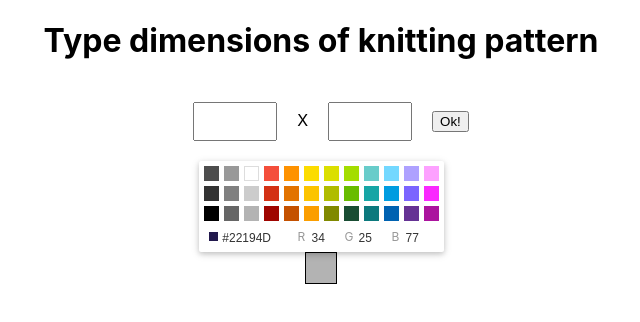
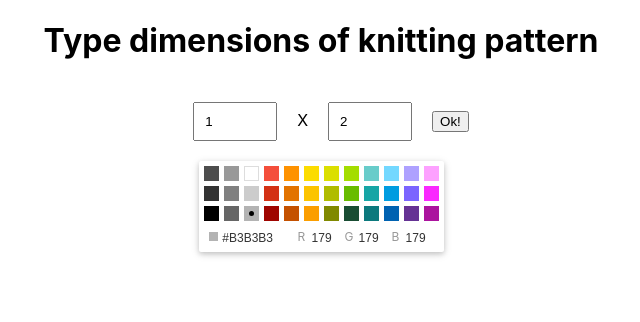
Before and after one commit to dagmarawieczorek/knitting-pattern-maker, a React (Create React App) app: page / in a window 1280 px wide. Shown: the top 322 px of the page, without its empty margins (319-959 px from the left). Built offline with nearby package versions, Linux system fonts and the light colour scheme.

Commit message:
handled picking color and changing color of stitch on click

```diff
--- a/src/App.css
+++ b/src/App.css
@@ -11,6 +11,9 @@
   border: 1px solid black;
 }
 
+.knittingBox{
+  margin-top: 50px;
+}
 .input {
 width: 60px;
   padding:10px;
--- a/src/App.js
+++ b/src/App.js
@@ -1,31 +1,77 @@
 import React, {Component} from 'react';
 import './App.css';
 import Box from "./components/Box.js";
-import { CompactPicker } from 'react-color';
+import {CompactPicker} from 'react-color';
 
 class App extends Component {
     constructor(props) {
         super(props);
 
         this.state = {
-            pickedColor: "#B3B3B3"
+            pickedColor: "#B3B3B3",
+            width: 1,
+            height: 2,
+            stitchesWidth: [],
+            stitchesHeight: [],
         };
     }
 
+
+    handleChangeWidth = (event) => {
+        this.setState({width: Number(event.target.value)});
+    };
+
+    handleChangeHeight = (event) => {
+        this.setState({height: Number(event.target.value)});
+    };
+
+    handleChangeComplete = (color) => {
+        this.setState({pickedColor: color.hex});
+    };
+
+    generateChart = (e) => {
+        e.preventDefault();
+        for (let i = 1; i <= this.state.width; i++) {
+            this.state.stitchesWidth.push(i);
+        }
+
+        for (let i = 0; i < this.state.height; i++) {
+            this.state.stitchesHeight.push(this.state.stitchesWidth);
+        }
+        console.log(this.state.stitchesHeight);
+    }
+
+
     render() {
+        let BoxList = this.state.stitchesWidth.map((elem, index) =>
+            <Box color={this.state.pickedColor} key={index}/>
+        );
+
         return (
             <div className="App">
                 <h1>Type dimensions of knitting pattern</h1>
                 <div className="inputBox">
-                    <input type="number" className="input"/>
+                    <input type="number" className="input"
+                           value={this.state.width}
+                           onChange={this.handleChangeWidth}/>
+
                     <span>X</span>
-                    <input type="number" className="input"/>
-                    <button>Ok!</button>
+                    <input type="number" className="input"
+                           value={this.state.height}
+                           onChange={this.handleChangeHeight}/>
+                    <button
+                        onClick={this.generateChart}>Ok!
+                    </button>
 
                 </div>
-                <CompactPicker/>
+                <CompactPicker
+                    color={this.state.pickedColor}
+                    onChangeComplete={this.handleChangeComplete}/>
 
-                <Box color={this.state.pickedColor}/>
+
+                <div className="knittingBox">
+                    {BoxList}
+                </div>
             </div>
         );
     }
--- a/src/components/Box.js
+++ b/src/components/Box.js
@@ -1,12 +1,30 @@
-import React, { Component } from 'react';
+import React, {Component} from 'react';
 
 class Box extends Component {
 
 
+    constructor(props) {
+        super(props);
+
+        this.state = {
+            bgColor: "#B3B3B3",
+            defaultColor: "#B3B3B3",
+            clicked: false,
+            }
+    }
+
+    handleClickedBox=()=> {
+        this.setState({bgColor: this.props.color,
+        clicked:!this.state.clicked})
+    }
 
     render() {
+
+
         return (
-            <div className="box" style={{background:this.props.color}}>
+            <div className="box"
+                 style={{background: this.state.clicked?this.state.bgColor:this.state.defaultColor}}
+                 onClick={this.handleClickedBox}>
 
             </div>
         );
```
